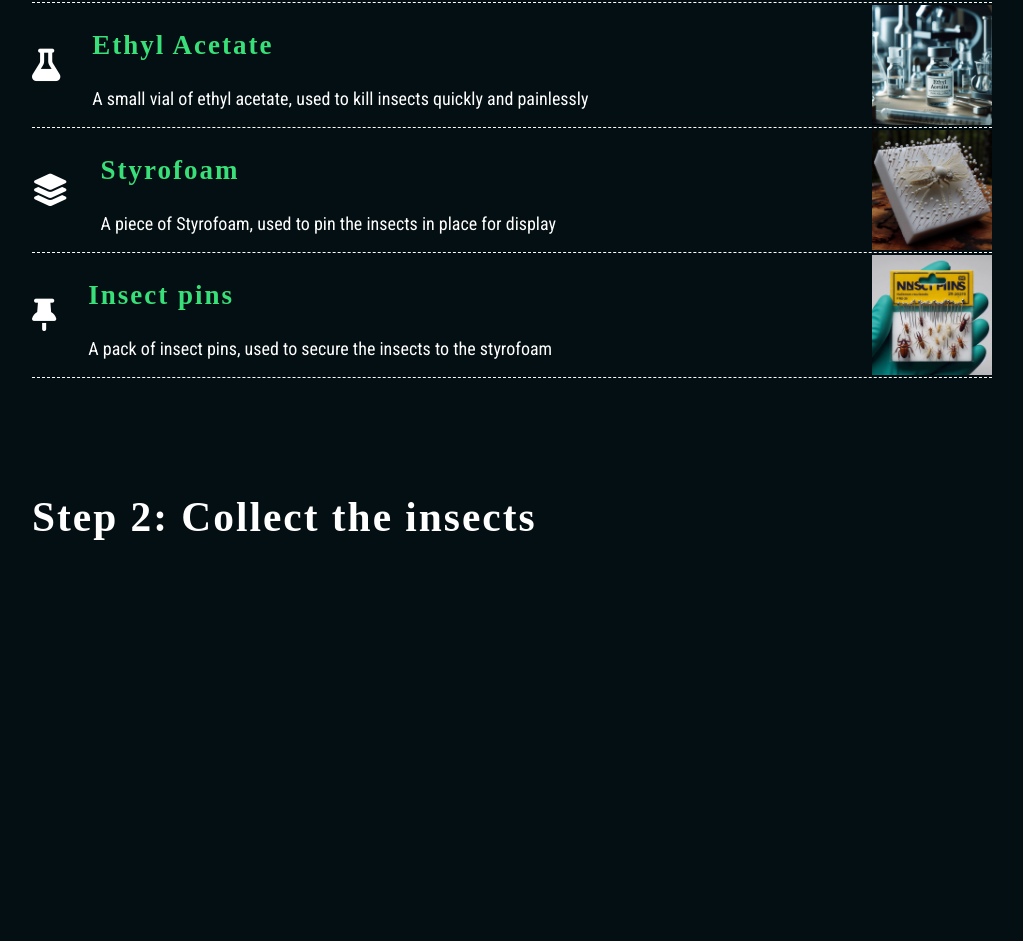
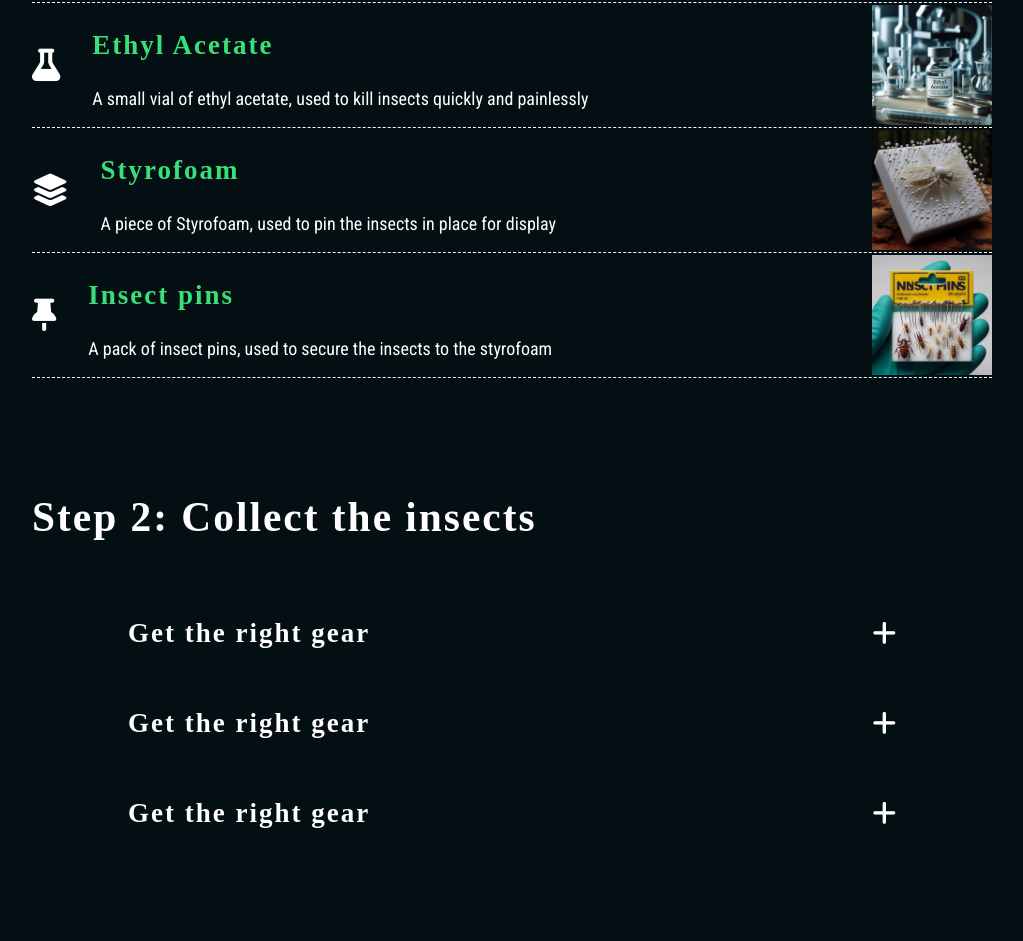
Before and after one commit to NicolasPerezM/website-evidencia-GA6-220501096-AA4-EV01, a plain HTML site: page index.html in a window 1280 px wide. Shown: the part 1155-2096 px from the top of the page, without its empty margins (128-1151 px from the left). Before the commit the page ends 1810 px from the top, so only its background shows below. Drawn offline with Linux system fonts and the light colour scheme; a web font is replaced by a local one.

Commit message:
step2 acordeon

```diff
--- a/index.html
+++ b/index.html
@@ -133,7 +133,73 @@
     <section class="step-2-container" id="Step-2">
         <div class="step-2">
             <h1>Step 2: Collect the insects</h1>
+            <article class="acordeon-container">
+                <div class="getGear-content-closed" id="getGear-content">
+                    <header class="getGear-header">
+                        <h3>Get the right gear</h3>
+                        <i class="fa-solid fa-plus"></i>
+                    </header>
+                    <hr class="separador-content">
+                    <div class="getGear">
+                        <p class="getGear-title">Butterfly net</p>
+                        <p class="getGear-p">Use a butterfly net to catch flying insects. Look for one with a long hanlde and soft mesh</p>
+                    </div>
+                    <hr class="separador-content">
+                    <div class="getGear">
+                        <p class="getGear-title">A jar with a lid and small holes of air</p>
+                        <p class="getGear-p">A clear jar allows you to se the insects inside. Make sure it has small holes to le in air</p>
+                    </div>
+                    <hr class="separador-content">
+                    <div class="getGear">
+                        <p class="getGear-title">A pooter (a small, hand-heid device used to collect insects)</p>
+                        <p class="getGear-p">A pooter is useful for collecting small insects. It consists of a tube with two chambers and a one-way valve</p>
+                    </div>
+                </div>
+                <div class="getGear-content-closed" id="getGear-content">
+                    <header class="getGear-header">
+                        <h3>Get the right gear</h3>
+                        <i class="fa-solid fa-plus"></i>
+                    </header>
+                    <hr class="separador-content">
+                    <div class="getGear">
+                        <p class="getGear-title">Butterfly net</p>
+                        <p class="getGear-p">Use a butterfly net to catch flying insects. Look for one with a long hanlde and soft mesh</p>
+                    </div>
+                    <hr class="separador-content">
+                    <div class="getGear">
+                        <p class="getGear-title">A jar with a lid and small holes of air</p>
+                        <p class="getGear-p">A clear jar allows you to se the insects inside. Make sure it has small holes to le in air</p>
+                    </div>
+                    <hr class="separador-content">
+                    <div class="getGear">
+                        <p class="getGear-title">A pooter (a small, hand-heid device used to collect insects)</p>
+                        <p class="getGear-p">A pooter is useful for collecting small insects. It consists of a tube with two chambers and a one-way valve</p>
+                    </div>
+                </div>
+                <div class="getGear-content-closed" id="getGear-content">
+                    <header class="getGear-header">
+                        <h3>Get the right gear</h3>
+                        <i class="fa-solid fa-plus"></i>
+                    </header>
+                    <hr class="separador-content">
+                    <div class="getGear">
+                        <p class="getGear-title">Butterfly net</p>
+                        <p class="getGear-p">Use a butterfly net to catch flying insects. Look for one with a long hanlde and soft mesh</p>
+                    </div>
+                    <hr class="separador-content">
+                    <div class="getGear">
+                        <p class="getGear-title">A jar with a lid and small holes of air</p>
+                        <p class="getGear-p">A clear jar allows you to se the insects inside. Make sure it has small holes to le in air</p>
+                    </div>
+                    <hr class="separador-content">
+                    <div class="getGear">
+                        <p class="getGear-title">A pooter (a small, hand-heid device used to collect insects)</p>
+                        <p class="getGear-p">A pooter is useful for collecting small insects. It consists of a tube with two chambers and a one-way valve</p>
+                    </div>
+                </div>
+            </article>
         </div>
     </section>
 </body>
+<script src="script.js"></script>
 </html>
--- a/script.js
+++ b/script.js
@@ -0,0 +1,7 @@
+const dropDownElement = document.querySelectorAll("#getGear-content")
+
+for (let i = 0; i < dropDownElement.length; i++) {
+    dropDownElement[i].addEventListener('click', () => {
+        dropDownElement[i].classList.toggle('getGear-content-opened')
+        })
+}
--- a/style.css
+++ b/style.css
@@ -15,6 +15,7 @@ body {
     background-color: var(--background-color);
     margin: 0;
     position: relative;
+    width: 100vw;
     height: auto;
     overflow-x: hidden;
 }
@@ -232,3 +233,44 @@ a {
 .pins-img {
     max-width: 120px;
 }
+
+.acordeon-container{
+    width: 80%;
+    margin: auto;
+    padding-top: 16px;
+}
+
+.getGear-content-closed {
+    height: 90px;
+    overflow-y: hidden;
+    transition: 500ms;
+}
+
+.getGear-content-opened {
+    height: 400px;
+    transition: 500ms;
+}
+
+.getGear-header {
+    display: flex;
+    width: 100%;
+    justify-content: space-between;
+    align-items: center;
+}
+
+.fa-plus {
+    font-size: 1.5rem;
+}
+
+.getGear {
+    display: flex;
+    justify-content: space-between;
+}
+
+.getGear-title {
+    flex: 1;
+}
+
+.getGear-p {
+    flex: 1;
+}
```
